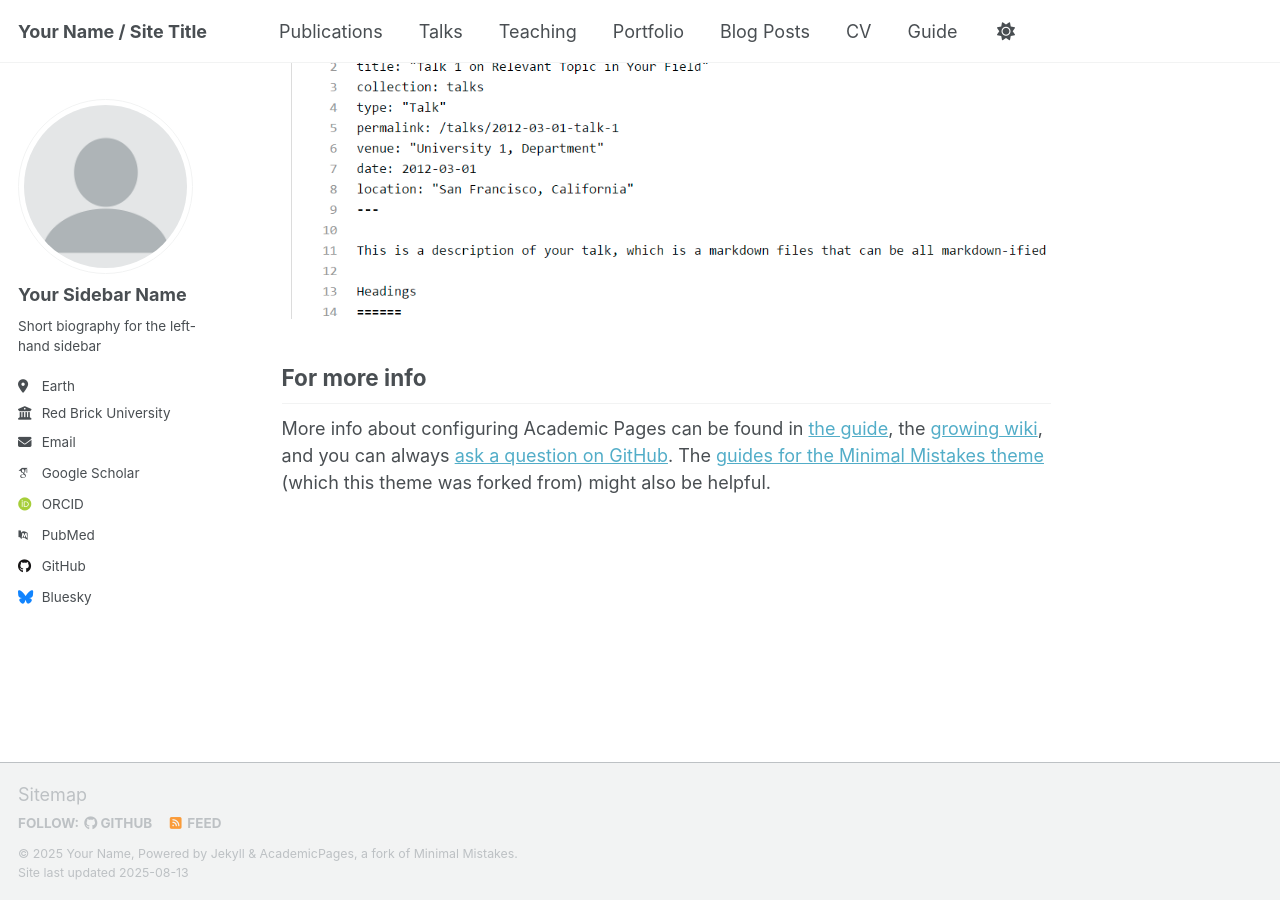
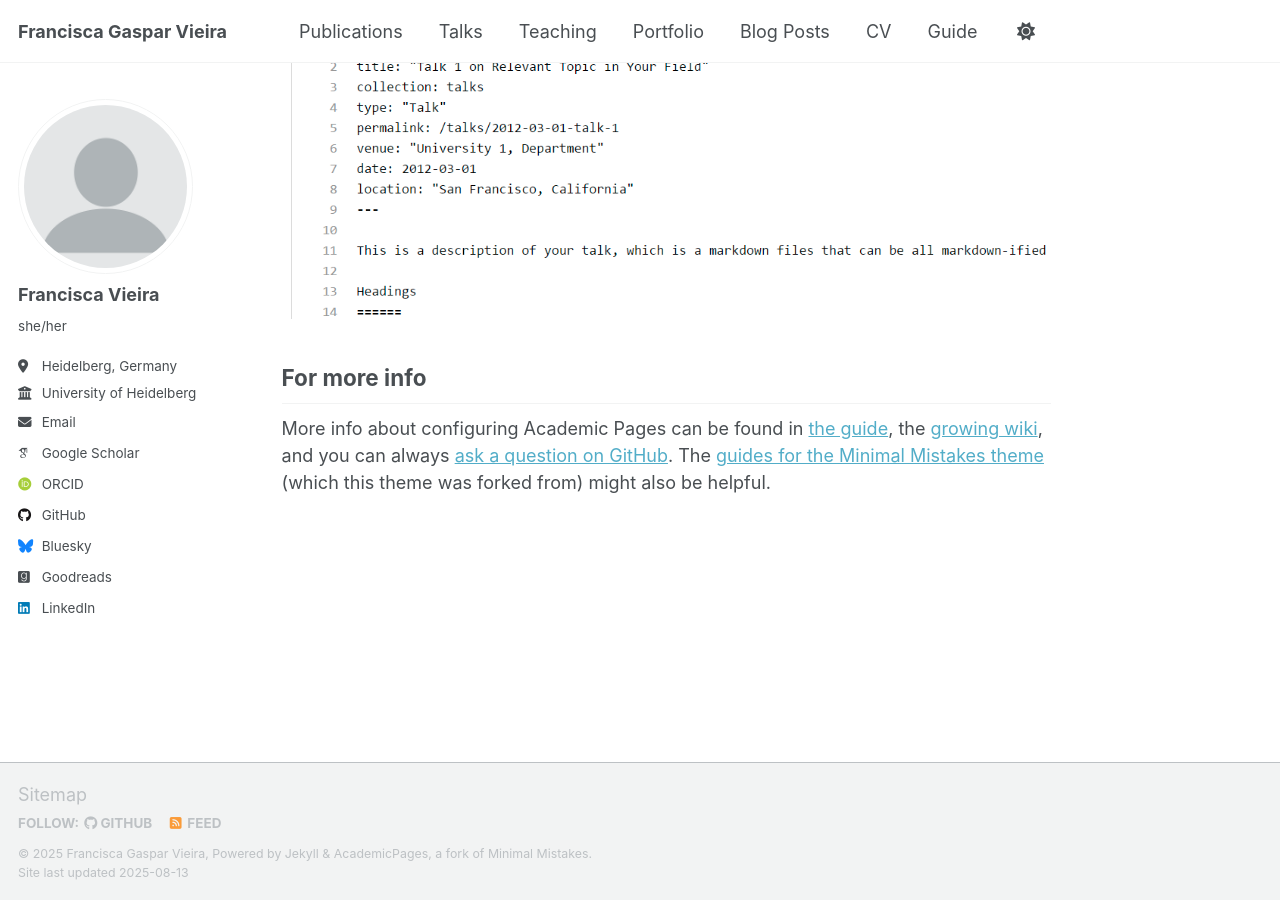
Before and after one commit to franciscagvieira/franciscagvieira.github.io, a Jekyll site: the page built from _pages/about.md, in a window 1280 px wide and 900 px high, scrolled down 2880 px. Built offline with Jekyll 4.4.1, drawn with Linux system fonts in a browser that asks for light colours; some web fonts are replaced; a script that is not in the unit is left out.

Commit message:
Update _config.yml

```diff
--- a/_config.yml
+++ b/_config.yml
@@ -9,13 +9,13 @@
 # Basic Site Settings
 locale                   : "en-US"
 site_theme               : "default" # Currently available options are "default", "air"
-title                    : "Your Name / Site Title"
+title                    : "Francisca Gaspar Vieira"
 title_separator          : "-"
-name                     : &name "Your Name"
-description              : &description "personal description"
-url                      : https://academicpages.github.io # the base hostname & protocol for your site e.g. "https://[your GitHub username].github.io" or if you already have some other page hosted on Github then use "https://[your GitHub username].github.io/[Your Repo Name]"
+name                     : &name "Francisca Gaspar Vieira"
+description              : &description "Academic researcher in computational biology and single-cell transcriptomics."
+url                      : "https://franciscagvieira.github.io"
 baseurl                  : "" # the subpath of your site, e.g. "/blog"
-repository               : "academicpages/academicpages.github.io"
+repository               : "franciscagvieira/franciscagvieira.github.io"
 
 # Site Author - The following control what appear as part of the author content on the side bar.
 #               If a field is blank the icon and link will not appear, otherwise it will be shown.
@@ -23,23 +23,23 @@ repository               : "academicpages/academicpages.github.io"
 author:
   # Biographic information
   avatar           : "profile.png"
-  name             : "Your Sidebar Name"
-  pronouns         : # example: "she/her"
-  bio              : "Short biography for the left-hand sidebar"
-  location         : "Earth"
-  employer         : "Red Brick University"
+  name             : "Francisca Vieira"
+  pronouns         : "she/her"
+  bio              : ""
+  location         : "Heidelberg, Germany"
+  employer         : "University of Heidelberg"
   uri              : # URL
-  email            : "none@example.org"
+  email            : "francisca.gaspar.vieira@cos.uni-heidelberg.de"
 
   # Academic websites
   academia         : # URL
   arxiv            : # URL - Update with the correct link to your profile
-  googlescholar    : "https://scholar.google.com/citations?user=PS_CX0AAAAAJ"
+  googlescholar    : "https://scholar.google.com/citations?user=vOar1y4AAAAJ&hl=pt-PT"
   inspire-hep      : # URL
   impactstory      : # URL
-  orcid            : "http://orcid.org/yourorcidurl"
+  orcid            : "https://orcid.org/0000-0002-9767-4356"
   semantic         : # URL
-  pubmed           : "https://www.ncbi.nlm.nih.gov/pubmed/?term=john+snow"
+  pubmed           : # URL
   researchgate     : # URL
   scopus           : # URL
 
@@ -47,7 +47,7 @@ author:
   bitbucket        : # Username - Update with your username on the site
   codepen          : # Username
   dribbble         : # Username
-  github           : "academicpages"
+  github           : "franciscagvieira"
   kaggle           : # Username
   stackoverflow    : # User number or user number and name (i.e., use "1" or "1/jeff-atwood")
 
@@ -57,12 +57,12 @@ author:
   facebook         : # Username
   flickr           : # Username
   foursquare       : # Username
-  goodreads        : # Username
+  goodreads        : "161991038"
   google_plus      : # Username
   keybase          : # Username
   instagram        : # Username
   lastfm           : # Username
-  linkedin         : # Username
+  linkedin         : "francisca-gaspar-vieira"
   mastodon         : # URL
   medium           : # URL
   pinterest        : # Username
```
